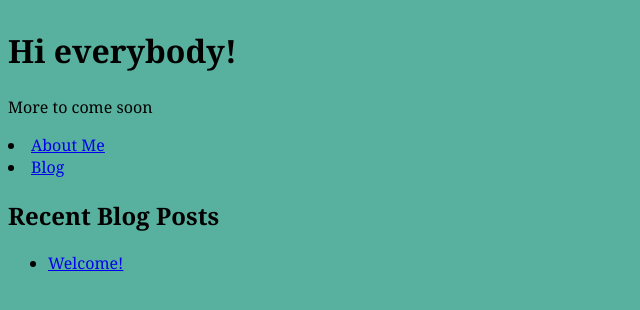
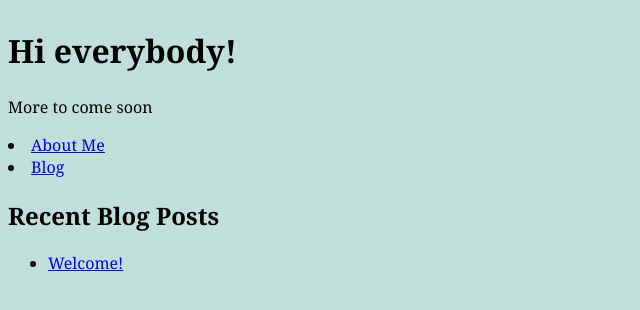
Before and after one commit to davidbroadfoot/site, a Jekyll site: the page built from index.html, in a window 1280 px wide. Shown: the top 310 px of the page, without its empty margins (0-640 px from the left). Built offline with Jekyll 4.4.1, drawn with Linux system fonts in a browser that asks for light colours.

Commit message:
new colour

```diff
--- a/assets/css/common.css
+++ b/assets/css/common.css
@@ -3,8 +3,10 @@ html {
   padding: 0;
   font: normal 100%/1.4 Georgia,serif;
 }
-body {background-color: #58B19F
+body {background-color: #c0dfd9
+
 }
+
 
 .container {
   display: grid;
```
